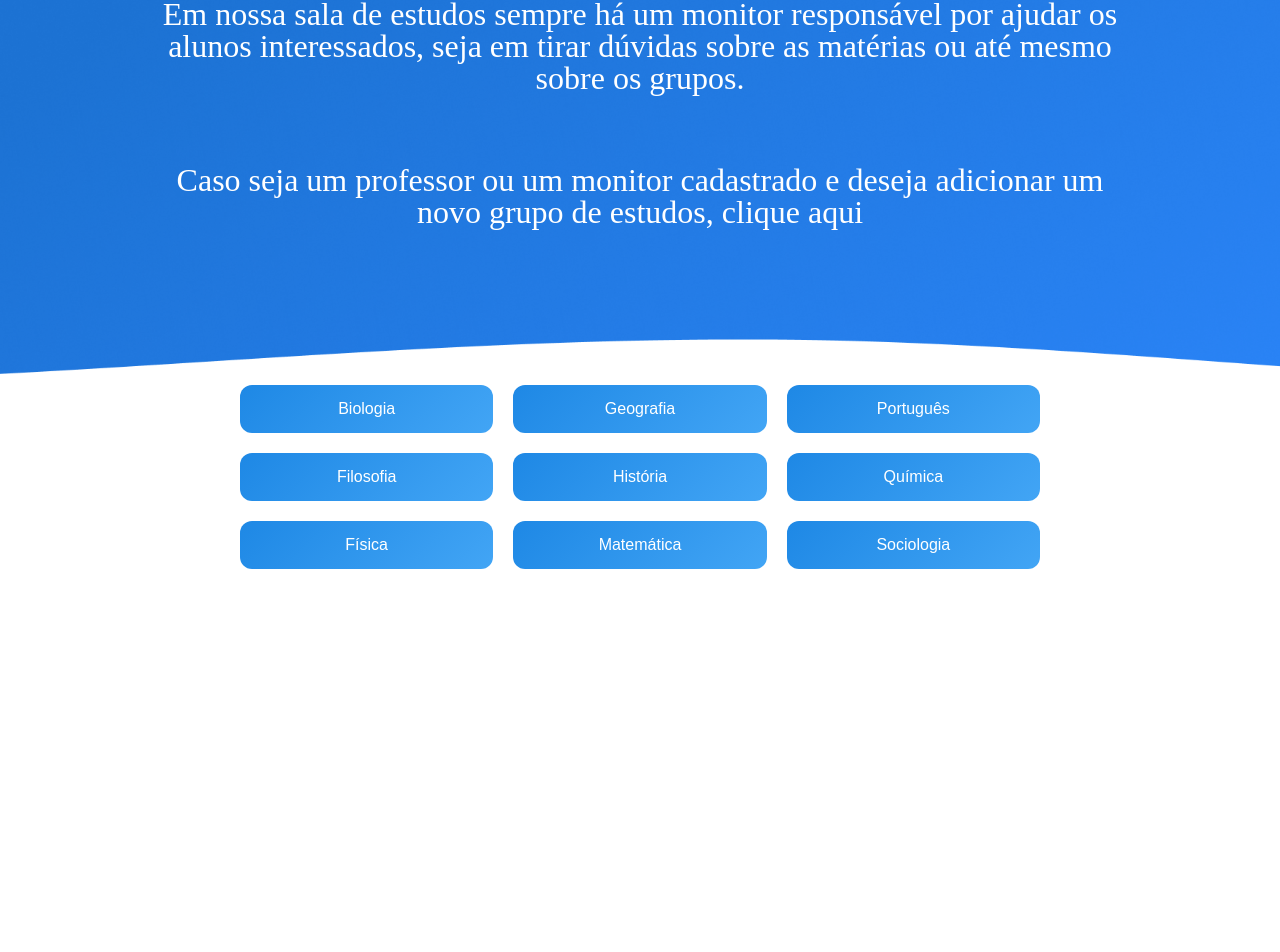
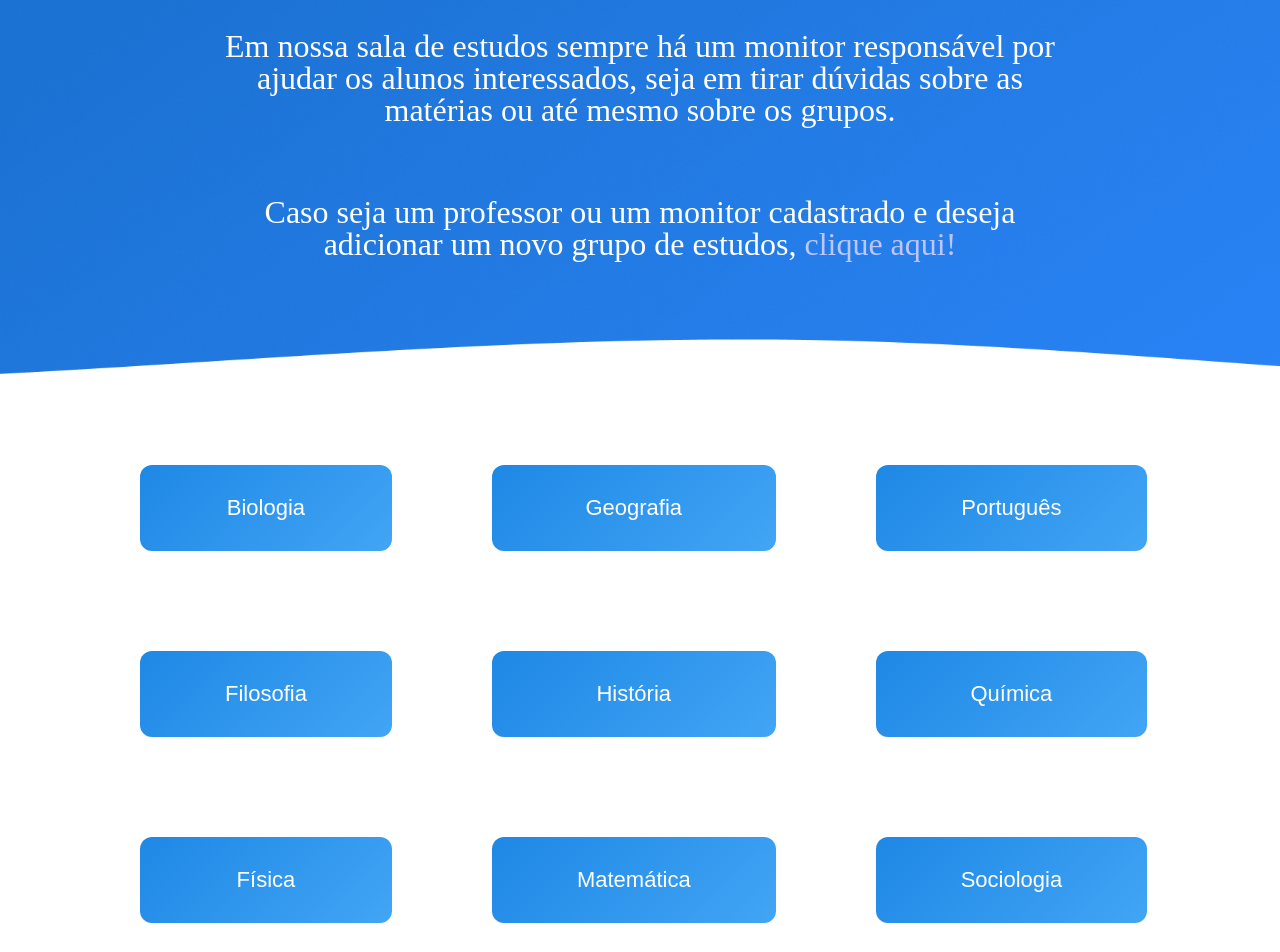
Before and after one commit to 2info3-Hackathon/frontend, a Vue app: page / in a window 1280 px wide. Shown: the part 934-1886 px from the top of the page. Before the commit the page ends 1503 px from the top, so only its background shows below. Built offline with nearby package versions, Linux system fonts and the light colour scheme.

Commit message:
FEAT: Organização dos botões #1

```diff
--- a/src/assets/main.css
+++ b/src/assets/main.css
@@ -57,44 +57,3 @@ table {
   font-weight: weight;
   font-style: normal;
 }
-
-button{
-  background: linear-gradient(#2495FF, #1C72D3);
-  color: white;
-  border: none;
-  border-radius: 30px;
-}
-
-.fundo button{
-  margin: 10px 180px 50px 180px;
-  padding: 10px 50px 10px 50px;
-  font-size: 20px;
-}
-
-.fundo h1{
-  color: white;
-  text-align: center;
-  padding: 30px 60px 30px 60px;
-  margin: 0 150px 50px 150px;
-  font-size: 45px;
-  font-weight: bolder;
-}
-
-.informacoes{
-  background-color: white;
-  margin: 50px 180px 10px 180px;
-  padding: 40px 60px 40px 60px;
-  border-radius: 20px;
-}
-
-.informacoes h2{
-  color: #5BA3CF;
-  font-size: 35px;
-  font-weight:bolder;
-}
-
-.informacoes p{
-  font-size: 20px;
-  font-weight: 500;
-  margin: 0 0 15px 30px;
-}
--- a/src/views/BiologiaView.vue
+++ b/src/views/BiologiaView.vue
@@ -36,3 +36,49 @@ function voltar() {
     <button @click="voltar">Voltar</button>
   </div>
 </template>
+
+<style scoped>
+button{
+  background: linear-gradient(135deg, #1e88e5, #42a5f5);
+  color: white;
+  font-size: 22px;
+  padding: 30px 85px;
+  border: none;
+  border-radius: 12px;
+  cursor: pointer;
+  transition: transform 0.2s;
+}
+
+.fundo button:hover {
+  background: linear-gradient(135deg, #1565c0, #1e88e5);
+  box-shadow: 0 6px 12px rgba(0,0,0,0.25);
+  transform: scale(1.05);
+}
+
+.fundo h1{
+  color: #1C72D3;
+  text-align: center;
+  padding: 30px 60px 30px 60px;
+  margin: 0 150px 50px 150px;
+  font-size: 45px;
+  font-weight: bolder;
+}
+
+.informacoes{
+  margin: 50px 180px 10px 180px;
+  padding: 40px 60px 40px 60px;
+  border-radius: 20px;
+}
+
+.informacoes h2{
+  color: #5BA3CF;
+  font-size: 35px;
+  font-weight:bolder;
+}
+
+.informacoes p{
+  font-size: 20px;
+  font-weight: 500;
+  margin: 0 0 15px 30px;
+}
+</style>
--- a/src/views/GrupoEstudos.vue
+++ b/src/views/GrupoEstudos.vue
@@ -40,6 +40,9 @@ function irParaSociologia(){
   router.push('/SociologiaView')
 }
 
+function adicionar(){
+  router.push('/AdicionarGrupo')
+}
 </script>
 
 <template>
@@ -55,7 +58,7 @@ function irParaSociologia(){
   <section class="conteudo">
     <p>Os Grupos de Estudos têm a intenção de praticar e auxiliar em matérias do ensino médio e técnico integrado para alunos com dificuldades.</p>
     <p>Em nossa sala de estudos sempre há um monitor responsável por ajudar os alunos interessados, seja em tirar dúvidas sobre as matérias ou até mesmo sobre os grupos.</p>
-    <p>Caso seja um professor ou um monitor cadastrado e deseja adicionar um novo grupo de estudos, <a @click="adicionar">clique aqui</a></p>
+    <p>Caso seja um professor ou um monitor cadastrado e deseja adicionar um novo grupo de estudos, <a @click="adicionar">clique aqui!</a></p>
   </section>
 
   <section class="botoes">
@@ -101,23 +104,34 @@ p{
   color: white;
   font-size: 2rem;
   text-align: center;
-  margin: 0 12vw 0 12vw;
+  margin: 0 17vw 0 17vw;
   padding: 3vw 0 2.5vw 0;
+}
+
+a{
+  color: #bfc5ff;
+  cursor: pointer;
+  transition: color 0.3s;
+}
+
+a:hover{
+  color: #245ea0;
+  text-decoration: underline;
 }
 
 .botoes {
   display: grid;
   grid-template-columns: repeat(3, 1fr); /* 3 colunas iguais */
-  gap: 20px; /* espaço entre os botões */
-  max-width: 800px; /* opcional, controla a largura total */
-  margin: 0 auto; /* centraliza o grid */
+  gap: 100px; /* espaço entre os botões */
+  max-width: 1000px; /* opcional, controla a largura total */
+  margin: 80px auto; /* centraliza o grid */
 }
 
 .botoes button {
   background: linear-gradient(135deg, #1e88e5, #42a5f5);
   color: white;
-  font-size: 16px;
-  padding: 15px 20px;
+  font-size: 22px;
+  padding: 30px 85px;
   border: none;
   border-radius: 12px;
   cursor: pointer;
@@ -125,6 +139,8 @@ p{
 }
 
 .botoes button:hover {
+  background: linear-gradient(135deg, #1565c0, #1e88e5);
+  box-shadow: 0 6px 12px rgba(0,0,0,0.25);
   transform: scale(1.05);
 }
 </style>
```
